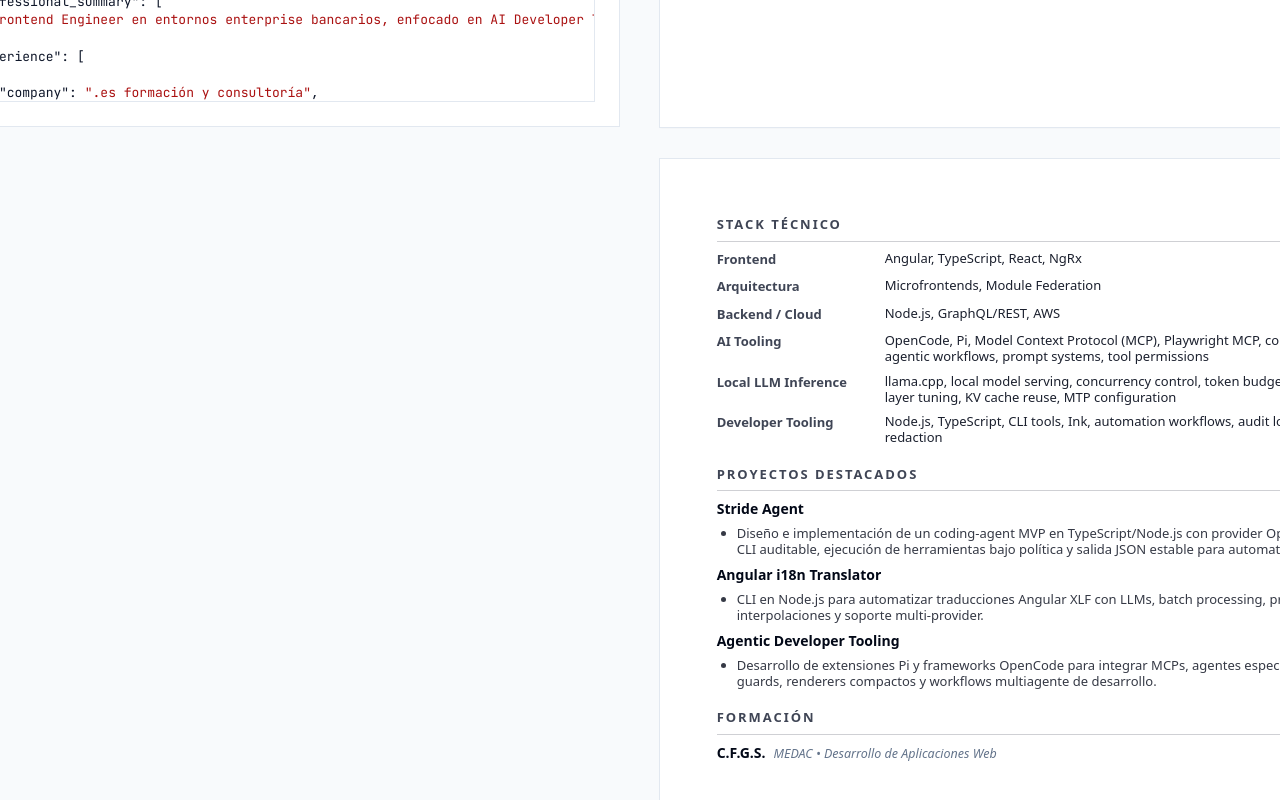
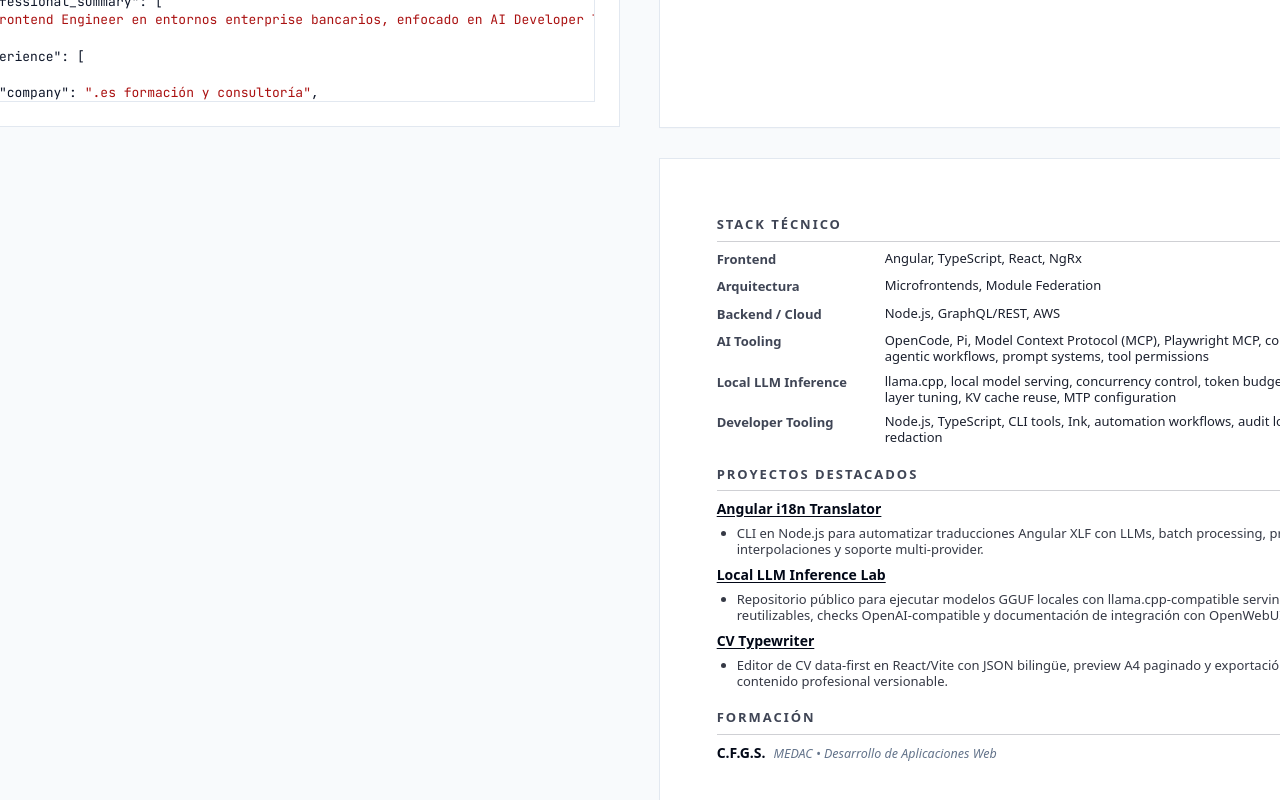
Before and after one commit to RafaGonzalezDev/cv-typewriter, a React (Vite) app: page / in a window 1280 px wide. Shown: the part 1028-1828 px from the top of the page. Built offline with nearby package versions, Linux system fonts and the light colour scheme.

Commit message:
feat(cv): link public project evidence

```diff
--- a/src/features/cv-typewriter/sample.js
+++ b/src/features/cv-typewriter/sample.js
@@ -8,6 +8,12 @@ const socialNetworks = [
     username: 'RafaGonzalezDev',
   },
 ];
+
+const projectUrls = {
+  angularI18nTranslator: 'https://github.com/RafaGonzalezDev/angular-i18n-translator',
+  localLlmInferenceLab: 'https://github.com/RafaGonzalezDev/local-llm-inference-lab',
+  cvTypewriter: 'https://github.com/RafaGonzalezDev/cv-typewriter',
+};
 
 const SAMPLE = {
   cv: {
@@ -123,28 +129,21 @@ const SAMPLE = {
           ],
           projects: [
             {
-              name: 'Stride Agent',
-              highlights: [
-                'Diseño e implementación de un coding-agent MVP en TypeScript/Node.js con provider OpenAI-compatible, CLI auditable, ejecución de herramientas bajo política y salida JSON estable para automatización.',
-                'Implementación de runtime con herramientas de filesystem/bash, permisos allow/ask/deny, sesiones append-only, audit logging, redacción de secretos y soporte para plugins.',
-              ],
-            },
-            {
-              name: 'Angular i18n Translator',
+              name: `[Angular i18n Translator](${projectUrls.angularI18nTranslator})`,
               highlights: [
                 'CLI en Node.js para automatizar traducciones Angular XLF con LLMs, batch processing, preservación de interpolaciones y soporte multi-provider.',
               ],
             },
             {
-              name: 'Agentic Developer Tooling',
+              name: `[Local LLM Inference Lab](${projectUrls.localLlmInferenceLab})`,
               highlights: [
-                'Desarrollo de extensiones Pi y frameworks OpenCode para integrar MCPs, agentes especializados, security guards, renderers compactos y workflows multiagente de desarrollo.',
+                'Repositorio público para ejecutar modelos GGUF locales con llama.cpp-compatible serving, perfiles reutilizables, checks OpenAI-compatible y documentación de integración con OpenWebUI.',
               ],
             },
             {
-              name: 'Local LLM Inference Lab',
+              name: `[CV Typewriter](${projectUrls.cvTypewriter})`,
               highlights: [
-                'Experimentación sirviendo modelos locales con llama.cpp para varios usuarios en la misma red, controlando concurrencia, presupuesto de tokens, reparto CPU/GPU, KV cache reuse y MTP.',
+                'Editor de CV data-first en React/Vite con JSON bilingüe, preview A4 paginado y exportación PDF para iterar contenido profesional versionable.',
               ],
             },
           ],
@@ -272,28 +271,21 @@ const SAMPLE = {
           ],
           projects: [
             {
-              name: 'Stride Agent',
-              highlights: [
-                'Designed and implemented a TypeScript/Node.js coding-agent MVP with an OpenAI-compatible provider, auditable CLI, policy-gated tool execution and stable JSON output for automation.',
-                'Implemented a runtime with filesystem/bash tools, allow/ask/deny permissions, append-only sessions, audit logging, secret redaction and plugin support.',
-              ],
-            },
-            {
-              name: 'Angular i18n Translator',
+              name: `[Angular i18n Translator](${projectUrls.angularI18nTranslator})`,
               highlights: [
                 'Node.js CLI for automating Angular XLF translations with LLMs, batch processing, interpolation preservation and multi-provider support.',
               ],
             },
             {
-              name: 'Agentic Developer Tooling',
+              name: `[Local LLM Inference Lab](${projectUrls.localLlmInferenceLab})`,
               highlights: [
-                'Built Pi extensions and OpenCode frameworks to integrate MCPs, specialized agents, security guards, compact renderers and multi-agent development workflows.',
+                'Public repository for running local GGUF models with llama.cpp-compatible serving, reusable profiles, OpenAI-compatible checks and OpenWebUI integration docs.',
               ],
             },
             {
-              name: 'Local LLM Inference Lab',
+              name: `[CV Typewriter](${projectUrls.cvTypewriter})`,
               highlights: [
-                'Experimented with local model serving through llama.cpp for multiple users on the same network, tuning concurrency, token budgets, CPU/GPU offload, KV cache reuse and MTP.',
+                'Data-first CV editor built with React/Vite, bilingual JSON content, paginated A4 preview and PDF export for version-controlled professional content.',
               ],
             },
           ],
```
